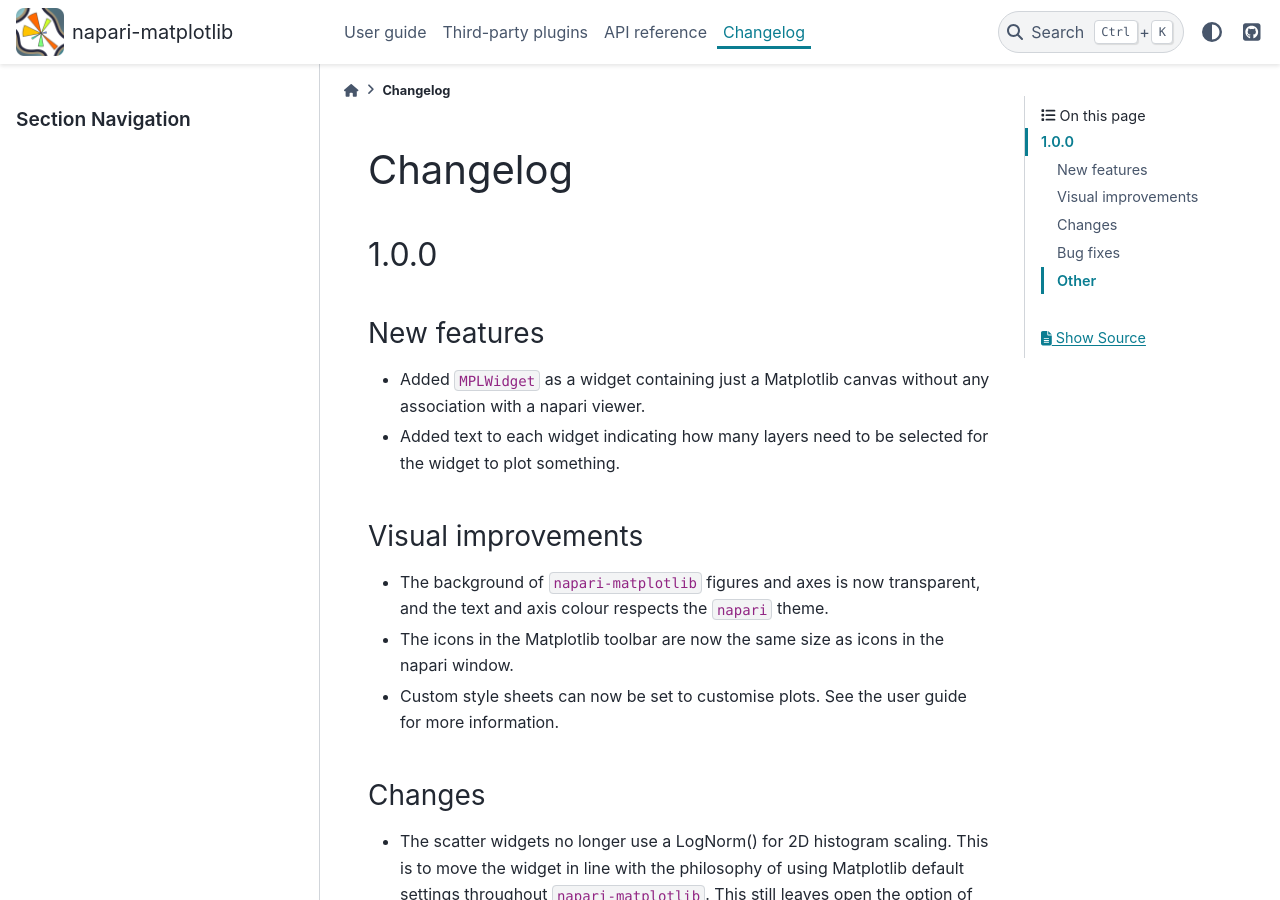
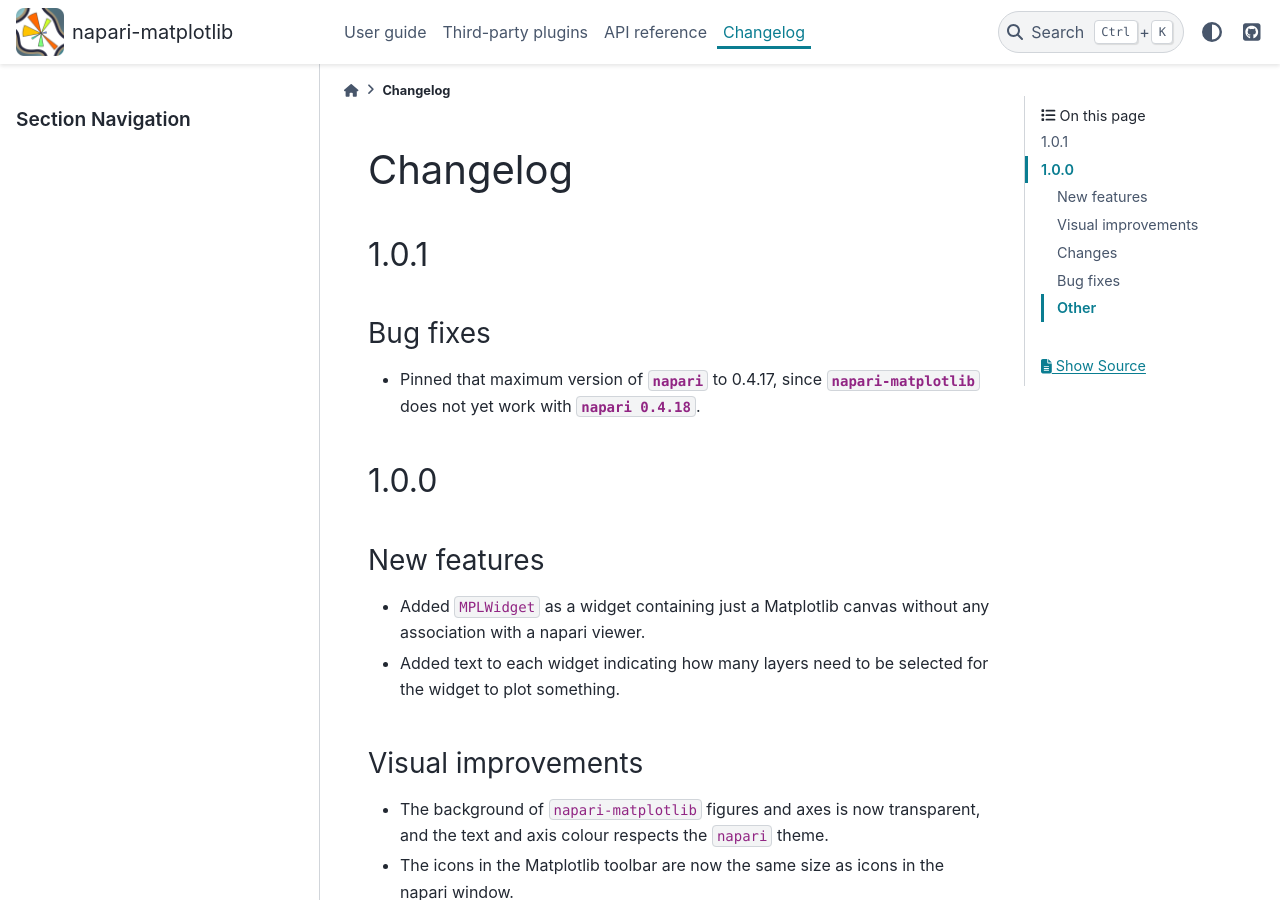
Before and after one commit to matplotlib/napari-matplotlib, a Sphinx documentation site: the page built from docs/changelog.rst, in a window 1280 px wide and 900 px high. Built offline with Sphinx 7.4.7 and the PyData theme 0.15.4, drawn with Linux system fonts in a browser that asks for light colours; pages that are not in the unit, such as notebooks, are missing from menus.

Commit message:
Pin max verison of napari

```diff
--- a/docs/changelog.rst
+++ b/docs/changelog.rst
@@ -1,5 +1,12 @@
 Changelog
 =========
+
+1.0.1
+-----
+Bug fixes
+~~~~~~~~~
+- Pinned that maximum version of `napari` to 0.4.17, since `napari-matplotlib`
+  does not yet work with `napari 0.4.18`.
 
 1.0.0
 -----
--- a/setup.cfg
+++ b/setup.cfg
@@ -28,7 +28,7 @@
 packages = find:
 install_requires =
     matplotlib
-    napari
+    napari<0.4.18
     numpy
     tinycss2
 python_requires = >=3.8
```
